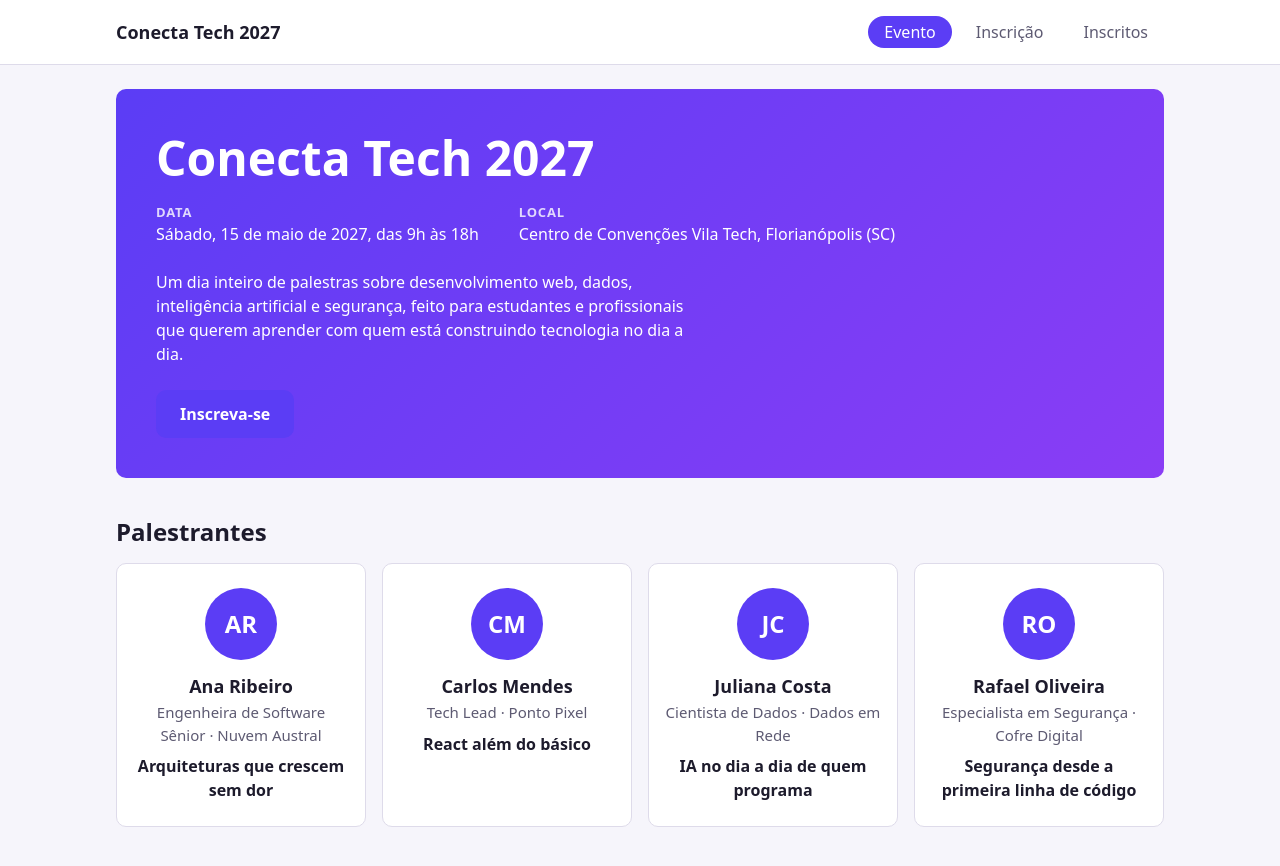
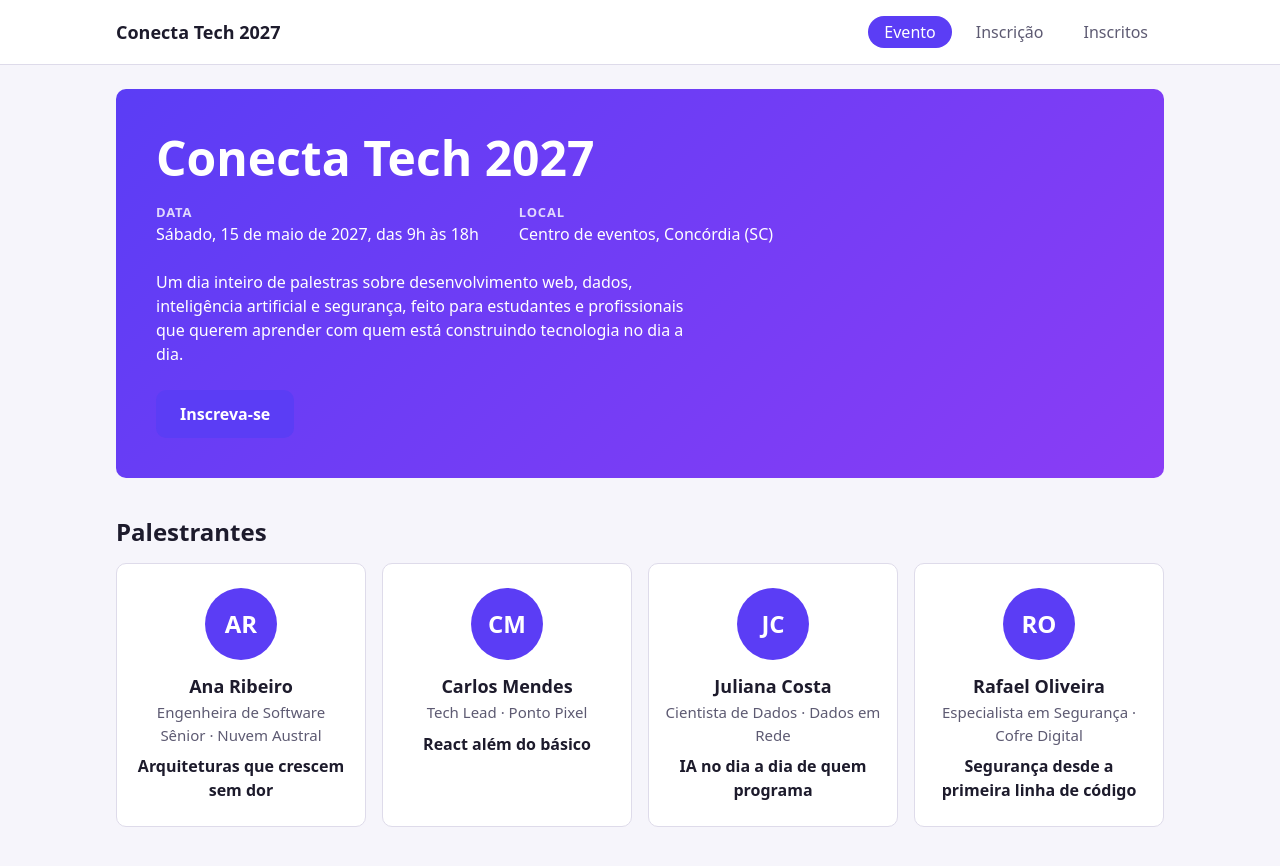
Before and after one commit to Dybekz/inscricao-evento, a React (Vite) app in the folder frontend/: page / in a window 1280 px wide. Built offline with nearby package versions, Linux system fonts and the light colour scheme; no server answers.

Commit message:
docs/specs - revisão do front

```diff
--- a/frontend/src/dados/evento.js
+++ b/frontend/src/dados/evento.js
@@ -2,7 +2,7 @@
 export const evento = {
   nome: 'Conecta Tech 2027',
   data: 'Sábado, 15 de maio de 2027, das 9h às 18h',
-  local: 'Centro de Convenções Vila Tech, Florianópolis (SC)',
+  local: 'Centro de eventos, Concórdia (SC)',
   descricao:
     'Um dia inteiro de palestras sobre desenvolvimento web, dados, inteligência artificial e segurança, feito para estudantes e profissionais que querem aprender com quem está construindo tecnologia no dia a dia.',
   palestrantes: [
```
Also changed, not shown: 2 other files (tests, documents, lock files or other folders).
